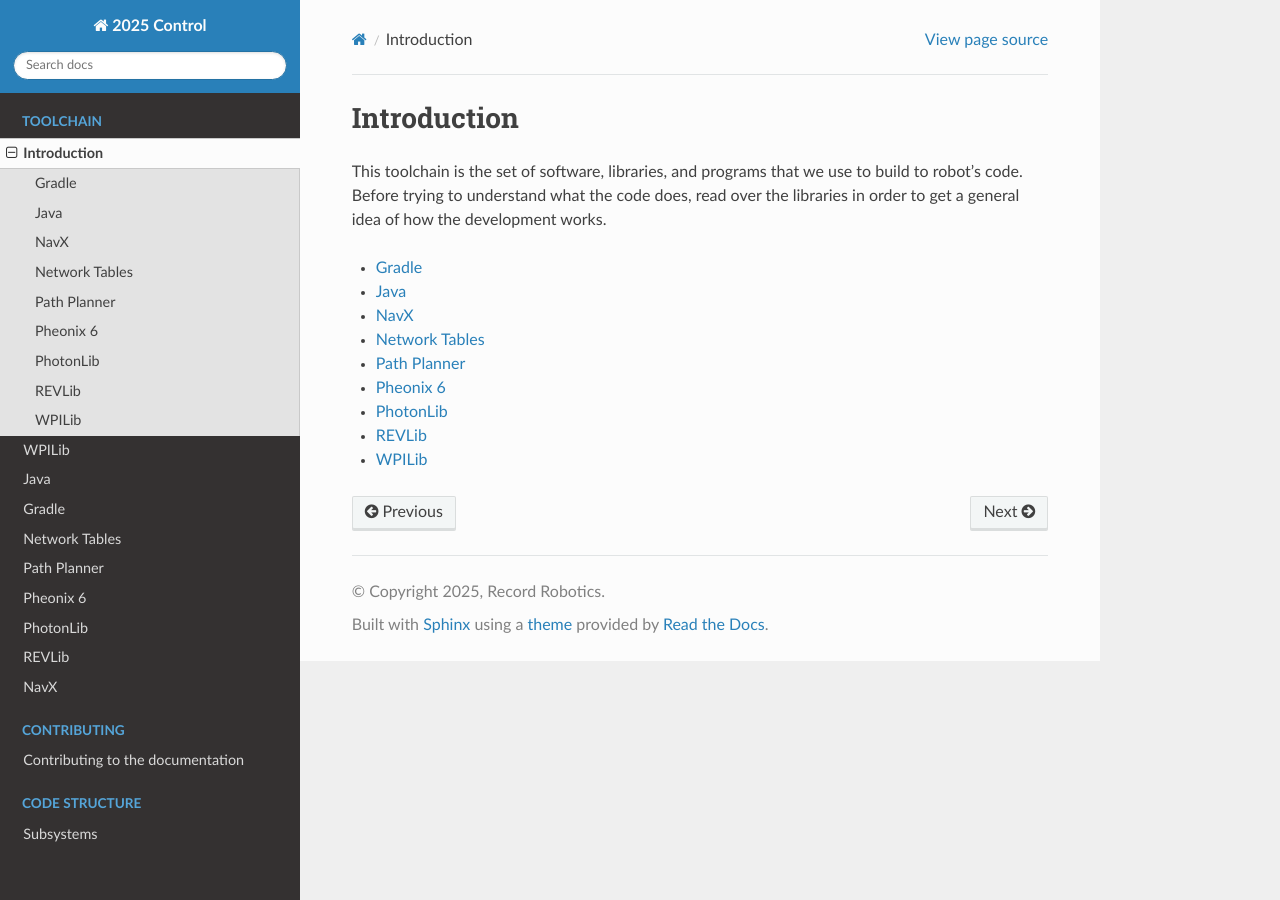
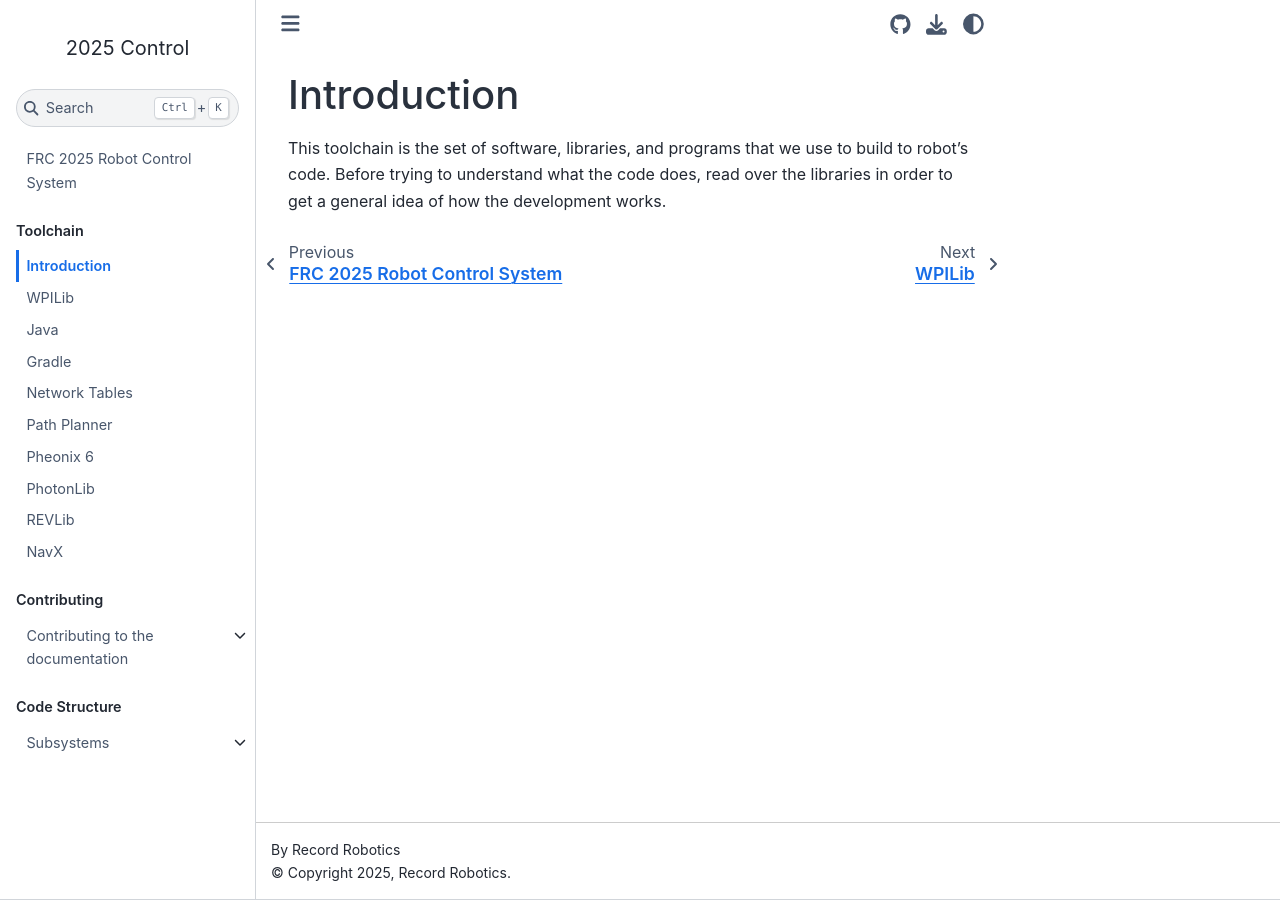
Before and after one commit to recordrobotics/SwerveDriveBase, a Sphinx documentation site: the page built from docs/source/toolchain/introduction.rst, in a window 1280 px wide. Built offline with Sphinx 7.4.7 and the Sphinx Book theme 1.1.4, drawn with Linux system fonts in a browser that asks for light colours.

Commit message:
Update docs

```diff
--- a/docs/requirements.txt
+++ b/docs/requirements.txt
@@ -1,3 +1,3 @@
-sphinx==7.2.6
-sphinx-rtd-theme==2.0.0
-sphinx-notfound-page==1.0.0
+sphinx==8.1.3
+sphinx-book-theme==1.1.3
+sphinx-notfound-page==1.0.4
--- a/docs/source/conf.py
+++ b/docs/source/conf.py
@@ -2,35 +2,48 @@
 
 # -- Project information
 
-project = '2025 Control'
-copyright = '2025, Record Robotics'
-author = 'Record Robotics'
+project = "2025 Control"
+copyright = "2025, Record Robotics"
+author = "Record Robotics"
 
-release = '1.0'
-version = '1.0.0'
+release = "1.0"
+version = "1.0.0"
 
 # -- General configuration
 
 extensions = [
-    'sphinx.ext.duration',
-    'sphinx.ext.doctest',
-    'sphinx.ext.autodoc',
-    'sphinx.ext.autosummary',
-    'sphinx.ext.intersphinx',
-    'notfound.extension',
+    "sphinx.ext.duration",
+    "sphinx.ext.doctest",
+    "sphinx.ext.autodoc",
+    "sphinx.ext.autosummary",
+    "sphinx.ext.intersphinx",
+    "notfound.extension",
 ]
 
 intersphinx_mapping = {
-    'python': ('https://docs.python.org/3/', None),
-    'sphinx': ('https://www.sphinx-doc.org/en/master/', None),
+    "python": ("https://docs.python.org/3/", None),
+    "sphinx": ("https://www.sphinx-doc.org/en/master/", None),
 }
-intersphinx_disabled_domains = ['std']
+intersphinx_disabled_domains = ["std"]
 
-templates_path = ['_templates']
+templates_path = ["_templates"]
 
 # -- Options for HTML output
 
-html_theme = 'sphinx_rtd_theme'
+html_theme = "sphinx_book_theme"
+
+html_theme_options = {
+    "repository_url": "https://github.com/recordrobotics/2025_Control",
+    "use_repository_button": True,
+    "home_page_in_toc": True,
+    "path_to_docs": "docs/source/",
+    "use_source_button": True,
+    "use_edit_page_button": True,
+    "use_issues_button": True,
+    "use_fullscreen_button": False,
+}
+
+html_title = "2025 Control"
 
 # -- Options for EPUB output
-epub_show_urls = 'footnote'
+epub_show_urls = "footnote"
--- a/docs/source/toolchain/index.rst
+++ b/docs/source/toolchain/introduction.rst
@@ -5,16 +5,3 @@
 programs that we use to build to robot's code. Before trying
 to understand what the code does, read over the libraries in order to get a general
 idea of how the development works.
-
-.. toctree::
-	:maxdepth: 1
-
-	gradle
-	java
-	navx
-	network-tables
-	path-planner
-	pheonix-6
-	photonlib
-	revlib
-	wpilib
```
Also changed, not shown: docs/requirements_dev.txt (+4 -4 lines), docs/source/CodeStructure/index.rst (deleted, +0 -21 lines), docs/source/code-structure/subsystems.rst (added, +21 -0 lines), docs/source/contributing/environment-setup.rst (+6 -6 lines), docs/source/index.rst (+4 -5 lines), docs/source/code-structure/subsystems/PCMcompressor.rst (renamed from docs/source/CodeStructure/PCMcompressor.rst), docs/source/code-structure/subsystems/acquisition.rst (renamed from docs/source/CodeStructure/acquisition.rst), docs/source/code-structure/subsystems/channel.rst (renamed from docs/source/CodeStructure/channel.rst), docs/source/code-structure/subsystems/climbers.rst (renamed from docs/source/CodeStructure/climbers.rst), docs/source/code-structure/subsystems/crashbar.rst (renamed from docs/source/CodeStructure/crashbar.rst), docs/source/code-structure/subsystems/drivetrain.rst (renamed from docs/source/CodeStructure/drivetrain.rst), docs/source/code-structure/subsystems/killablesubsystem.rst (renamed from docs/source/CodeStructure/killablesubsystem.rst), docs/source/code-structure/subsystems/navsensor.rst (renamed from docs/source/CodeStructure/navsensor.rst), docs/source/code-structure/subsystems/photosensor.rst (renamed from docs/source/CodeStructure/photosensor.rst), 2 more files.
